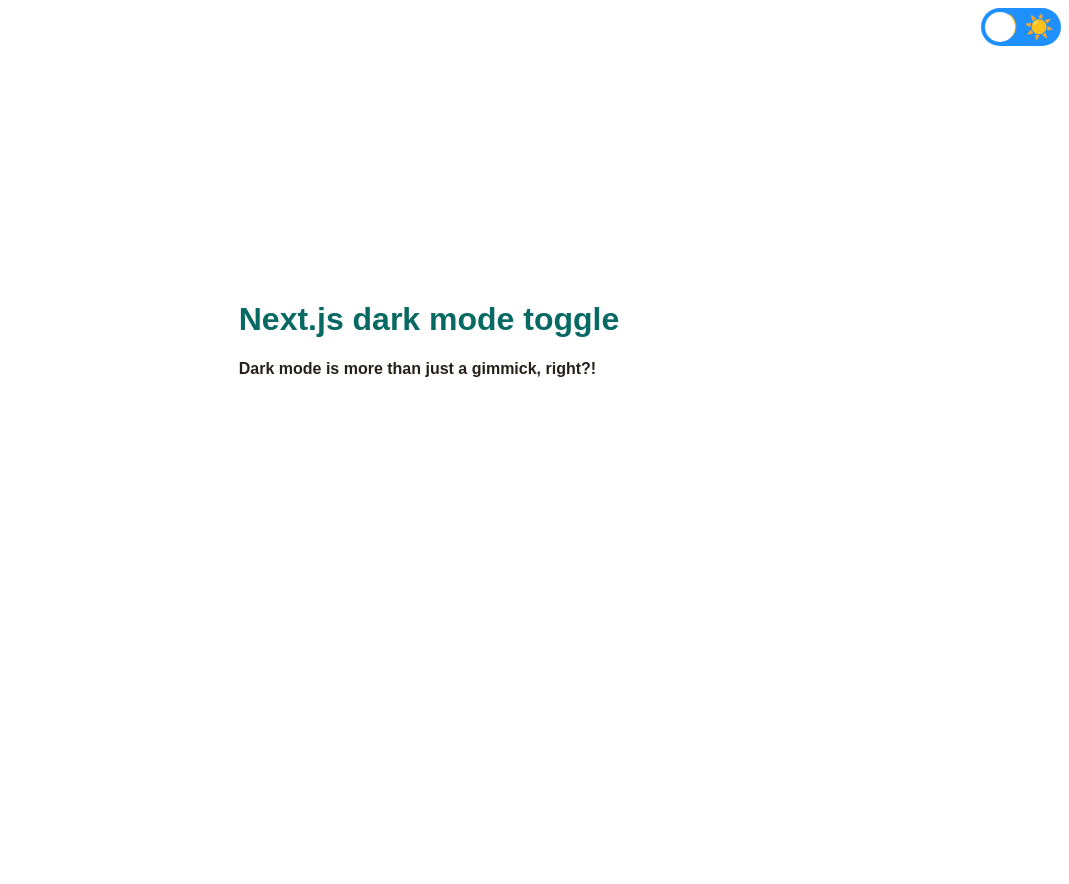
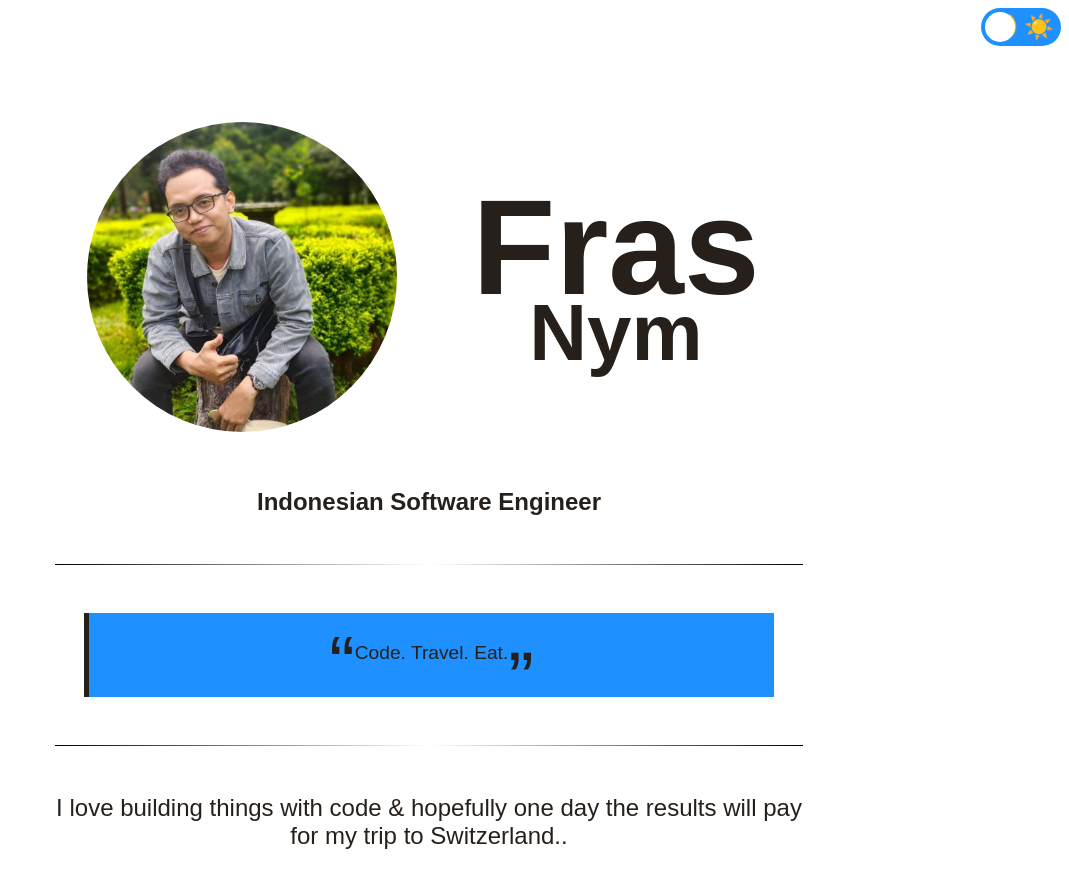
Before and after one commit to frasnym/next-portfolio-v2, a Next.js app: page / in a window 1280 px wide. Shown: the whole page, without its empty margins (211-1280 px from the left). Before the commit the page ends 800 px from the top, so only its background shows below. Built offline with nearby package versions, Linux system fonts and the light colour scheme.

Commit message:
Add avatar

```diff
--- /dev/null
+++ b/components/separator.tsx
@@ -0,0 +1,20 @@
+import type { NextPage } from 'next'
+import styled from "styled-components";
+
+const LineSeparator = styled.hr`
+  margin: 3rem 0;
+  border: 0;
+  height: 1px;
+  background-image: -webkit-linear-gradient(left, black, white, black);
+  background-image: -moz-linear-gradient(left, black, white, black);
+  background-image: -ms-linear-gradient(left, black, white, black);
+  background-image: -o-linear-gradient(left, black, white, black);
+`
+
+const Separator: NextPage = () => {
+  return (
+    <LineSeparator />
+  )
+}
+
+export default Separator
--- a/pages/index.tsx
+++ b/pages/index.tsx
@@ -1,89 +1,118 @@
 import type { NextPage } from 'next'
 import dynamic from 'next/dynamic'
-import Head from 'next/head'
-import Image from 'next/image'
 import styled from 'styled-components'
-import styles from '../styles/Home.module.css'
+import Separator from '../components/separator';
+
+const ThemeToggle = dynamic(() => import('../components/theme-toggle'), { ssr: false })
 
 const Container = styled.div`
   display: flex;
   justify-content: center;
-  padding-top: 35vh;
+  padding-top: var(--nav-height);
+  max-width: var(--max-width);
+  margin: 0 auto;
+  & > main {
+    padding: 10px;
+  }
 `;
 
-const ThemeToggle = dynamic(() => import('../components/theme-toggle'), { ssr: false })
+const Header = styled.header`
+  text-align: center;
+  & > div#titleContainer {
+    display: flex;
+  }
+`
+
+const HeaderTitle = styled.h1`
+  flex: 1;
+  align-self: center;
+  line-height: 0.8;
+  text-align: center;
+  & > span {
+    display: block;
+  }
+  & > span:first-of-type {
+    font-size: 17vmin;
+  }
+  & > span:nth-of-type(2) {
+    font-size: 10vmin;
+  }
+`
+
+const HeaderImage = styled.div`
+  flex: 1;
+  & > img {
+    min-width: 10rem;
+    max-width: 100%;
+    border-radius: 100%;
+    padding: 2rem;
+  }
+`
+
+const Blockquote = styled.div`
+  background: var(--color-bg-toggle);
+  text-align: center;
+  font-size: 1.2rem;
+  border-left: 5px solid var(--color-text-primary);
+  margin: 1.5em;
+  padding: 1.5em 0.7em 1em;
+  quotes: "“" "”" "U+2018" "U+2019";
+  & ::before {
+    color: var(--color-text-primary);
+    content: open-quote;
+    font-size: 4em;
+    line-height: 0;
+    vertical-align: -0.4em;
+  }
+  & ::after {
+    color: var(--color-text-primary);
+    content: close-quote;
+    font-size: 4em;
+    line-height: 0;
+    vertical-align: -0.6em;
+  }
+  & p {
+    display: inline;
+  }
+`
+
+const ContactSection = styled.div`
+  text-align: center;
+  font-size: 1.5rem;
+`
 
 const Home: NextPage = () => {
   return (
     <Container>
       <main>
-        <h1>Next.js dark mode toggle</h1>
-        <h4>Dark mode is more than just a gimmick, right?!</h4>
         <ThemeToggle />
+        <Header>
+          <div id="titleContainer">
+            <HeaderImage>
+              <img
+                src="/images/avatar.jpg"
+                alt="Photos of FrasNym"
+              />
+            </HeaderImage>
+            <HeaderTitle>
+              <span>Fras</span>
+              <span>Nym</span>
+            </HeaderTitle>
+          </div>
+          <h2>Indonesian Software Engineer </h2>
+        </Header>
+        <Separator />
+        <Blockquote>
+          <p>Code. Travel. Eat.</p>
+        </Blockquote>
+        <Separator />
+        <ContactSection>
+          <p>
+            I love building things with code {'&'} hopefully one day the results will pay for my trip to Switzerland..
+          </p>
+        </ContactSection>
       </main>
     </Container>
-
-    // <div className={styles.container}>
-    //   <Head>
-    //     <title>Create Next App</title>
-    //     <meta name="description" content="Generated by create next app" />
-    //     <link rel="icon" href="/favicon.ico" />
-    //   </Head>
-
-    //   <main className={styles.main}>
-    //     <h1 className={styles.title}>
-    //       Welcome to <a href="https://nextjs.org">Next.js!</a>
-    //     </h1>
-
-    //     <p className={styles.description}>
-    //       Get started by editing{' '}
-    //       <code className={styles.code}>pages/index.tsx</code>
-    //     </p>
-
-    //     <div className={styles.grid}>
-    //       <a href="https://nextjs.org/docs" className={styles.card}>
-    //         <h2>Documentation &rarr;</h2>
-    //         <p>Find in-depth information about Next.js features and API.</p>
-    //       </a>
-
-    //       <a href="https://nextjs.org/learn" className={styles.card}>
-    //         <h2>Learn &rarr;</h2>
-    //         <p>Learn about Next.js in an interactive course with quizzes!</p>
-    //       </a>
-
-    //       <a
-    //         href="https://github.com/vercel/next.js/tree/canary/examples"
-    //         className={styles.card}
-    //       >
-    //         <h2>Examples &rarr;</h2>
-    //         <p>Discover and deploy boilerplate example Next.js projects.</p>
-    //       </a>
-
-    //       <a
-    //         href="https://vercel.com/new?utm_source=create-next-app&utm_medium=default-template&utm_campaign=create-next-app"
-    //         className={styles.card}
-    //       >
-    //         <h2>Deploy &rarr;</h2>
-    //         <p>
-    //           Instantly deploy your Next.js site to a public URL with Vercel.
-    //         </p>
-    //       </a>
-    //     </div>
-    //   </main>
-
-    //   <footer className={styles.footer}>
-    //     <a
-    //       href="https://vercel.com?utm_source=create-next-app&utm_medium=default-template&utm_campaign=create-next-app"
-    //       target="_blank"
-    //       rel="noopener noreferrer"
-    //     >
-    //       Powered by{' '}
-    //       <span className={styles.logo}>
-    //         <Image src="/vercel.svg" alt="Vercel Logo" width={72} height={16} />
-    //       </span>
-    //     </a>
-    //   </footer>
-    // </div>
   )
 }
 
--- a/styles/globals.css
+++ b/styles/globals.css
@@ -1,3 +1,38 @@
+:root {
+  --on: 0;
+  --nav-open: 0;
+  --sz-0: 0.25rem;
+  --sz-1: 0.5rem;
+  --sz-2: 0.75rem;
+  --sz-3: 0.875rem;
+  --sz-4: 1rem;
+  --sz-5: 1.25rem;
+  --sz-6: 1.5rem;
+  --sz-7: 2rem;
+  --sz-8: 3rem;
+  --sz-9: 4rem;
+  --sz-10: 6rem;
+  --sz-11: 8rem;
+  --sz-13: 16rem;
+  --sz-17: 48rem;
+  --tn-zp: 0.1s;
+  --tn-qu: 0.2s;
+  --max-width: var(--sz-17);
+  --heading-size: 2;
+  --heading-line-height: 0.9;
+  --min-control-size: 48px;
+  --nav-height: 80px;
+  --nav-width: var(--sz-13);
+  --bg: hsl(calc(200 - var(--on)*160), calc((20 + var(--on)*50)*1%), calc((10 + var(--on)*80)*1%));
+  --bg-2: hsl(calc(200 - var(--on)*160), calc((20 + var(--on)*50)*1%), calc(var(--on)*100*1%));
+  --bg-3: hsl(calc(200 - var(--on)*160), calc((20 + var(--on)*50)*1%), calc((3 + var(--on)*94)*1%));
+  --color: hsl(0, 0%, calc((96 - var(--on)*80)*1%));
+  --color-2: hsl(0, 0%, calc((70 - var(--on)*35)*1%));
+  --border: hsla(0, 0%, calc((100 - var(--on)*90)*1%), 0.5);
+  --accent: #dd3c3c;
+  --accent-2: rgba(221, 60, 60, 0.5);
+}
+
 html,
 body {
   padding: 0;
@@ -15,10 +50,10 @@
 }
 
 body[data-theme="dark"] {
-  --color-text-primary: #e3e3e3;
-  --color-text-secondary: #ff6b00;
-  --color-bg-primary: #15232d;
-  --color-bg-toggle: #a9a9a9;
+  --color-text-primary: #ECDBBA;
+  --color-text-secondary: #C84B31;
+  --color-bg-primary: #191919;
+  --color-bg-toggle: #2D4263;
 }
 
 body {
@@ -26,10 +61,6 @@
   color: var(--color-text-primary);
   font-family: sans-serif;
   transition: background 0.25s ease-in-out;
-}
-
-h1 {
-  color: var(--color-text-secondary);
 }
 
 a {
```
Also changed, not shown: public/images/avatar.jpg (added).
